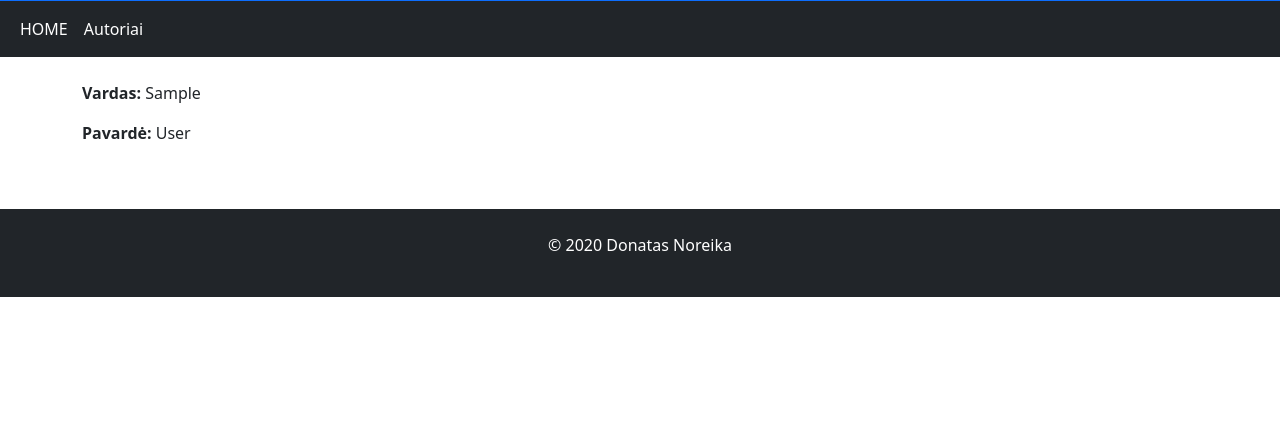
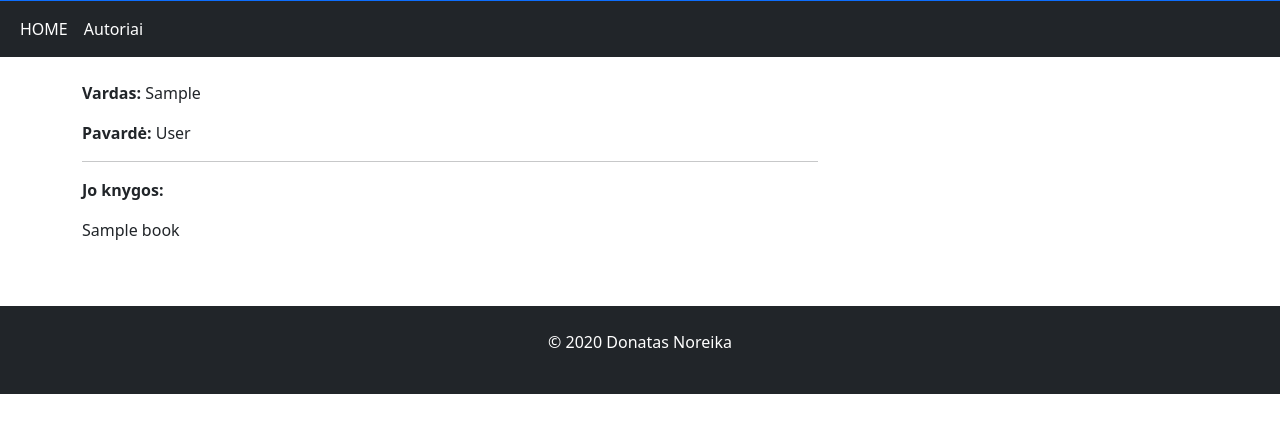
Before and after one commit to DonatasNoreika/biblioteka_202401, a Django app: template mysite/library/templates/author.html in a window 1280 px wide. Shown: the part 191-624 px from the top of the page. Run offline with Django 5.2, Linux system fonts and the light colour scheme; tables that the repository leaves empty hold one stand-in row (values such as "Sample post"); the template is opened without the code that fills it: values that come from a table or form of the project are taken from there, most other values are stand-ins (such as "Sample title", 1, 10 or a date in 2020).

Commit message:
Prie autoriaus rodomos ir jo knygos

```diff
--- a/mysite/library/templates/author.html
+++ b/mysite/library/templates/author.html
@@ -5,5 +5,9 @@
 {% block "content" %}
 <p><strong>Vardas: </strong>{{ author.first_name }}</p>
 <p><strong>Pavardė: </strong>{{ author.last_name }}</p>
-
+<hr>
+<p><strong>Jo knygos:</strong></p>
+{% for book in author.books.all %}
+<p>{{ book.title }}</p>
+{% endfor %}
 {% endblock %}
```
